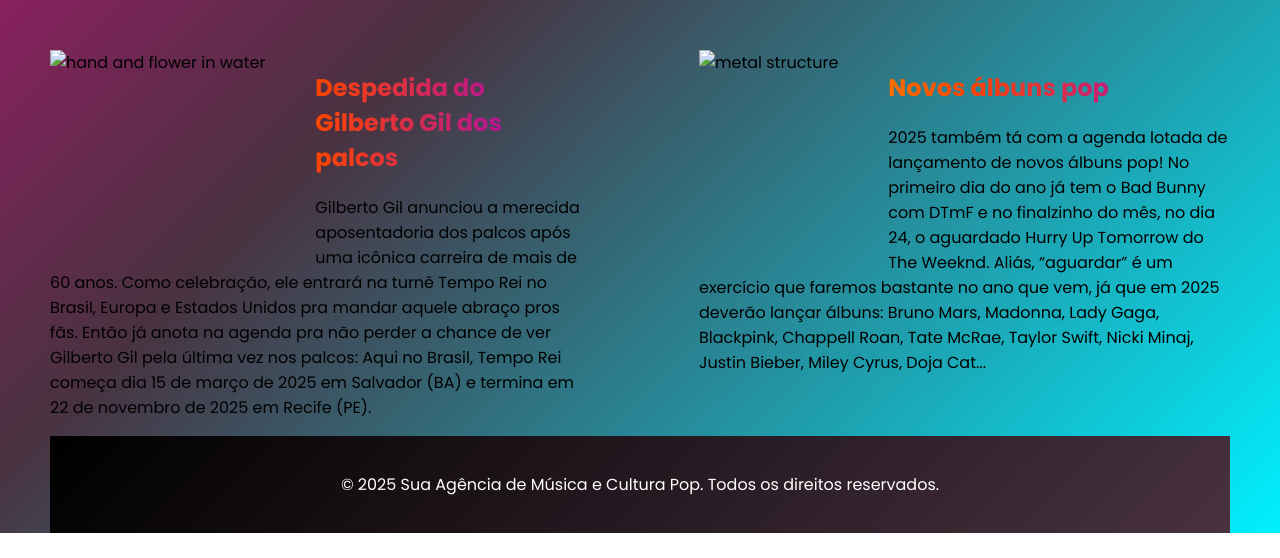
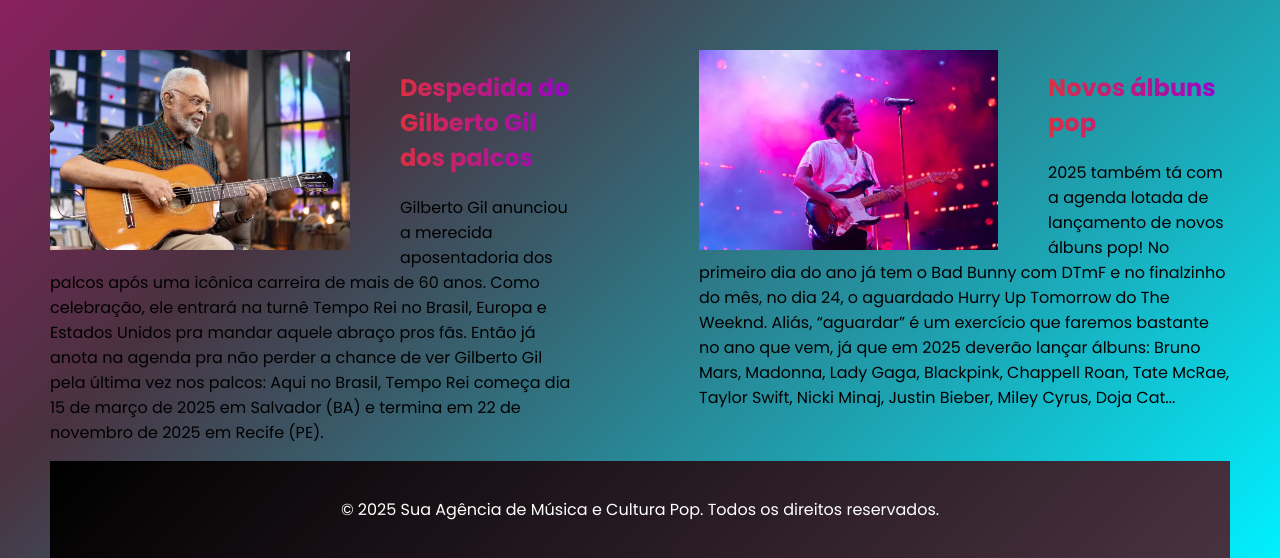
Before and after one commit to vanessitta/Ag-ncia, a plain HTML site: page index.html in a window 1280 px wide. Shown: the part 874-1432 px from the top of the page. Before the commit the page ends 1407 px from the top, so only its background shows below. Drawn offline with Linux system fonts and the light colour scheme.

Commit message:
Update index.html

```diff
--- a/index.html
+++ b/index.html
@@ -15,12 +15,12 @@
   <div class="main">
     <img class="logo" src="./logo.png" alt="logo">
     <h1>Somos uma agência de <span class="creative">música</span> <br />e <span class="creative">cultura pop</span></h1>
-    <div class="left card"><img class="tile-image" src="./assets/images/img.jpg" alt="hand and flower in water">
+    <div class="left card"><img class="tile-image" src="./img.jpg" alt="hand and flower in water">
       <h2 class="card-title">Despedida do Gilberto Gil dos palcos</h2>
       <p class="card-text">Gilberto Gil anunciou a merecida aposentadoria dos palcos após uma icônica carreira de mais de 60 anos. Como celebração, ele entrará na turnê Tempo Rei no Brasil, Europa e Estados Unidos pra mandar aquele abraço pros fãs. Então já anota na agenda pra não perder a chance de ver Gilberto Gil pela última vez nos palcos: Aqui no Brasil, Tempo Rei começa dia 15 de março de 2025 em Salvador (BA) e termina em 22 de novembro de 2025 em Recife (PE).</p>
     </div>
 
-    <div class="right card"><img class="tile-image" src="./assets/images/brun.jpg" alt="metal structure">
+    <div class="right card"><img class="tile-image" src="./brun.jpg" alt="metal structure">
       <h2 class="card-title">Novos álbuns pop</h2>
       <p>2025 também tá com a agenda lotada de lançamento de novos álbuns pop! No primeiro dia do ano já tem o Bad Bunny com DTmF e no finalzinho do mês, no dia 24, o aguardado Hurry Up Tomorrow do The Weeknd. Aliás, “aguardar” é um exercício que faremos bastante no ano que vem, já que em 2025 deverão lançar álbuns: Bruno Mars, Madonna, Lady Gaga, Blackpink, Chappell Roan, Tate McRae, Taylor Swift, Nicki Minaj, Justin Bieber, Miley Cyrus, Doja Cat...
       </p>
```
